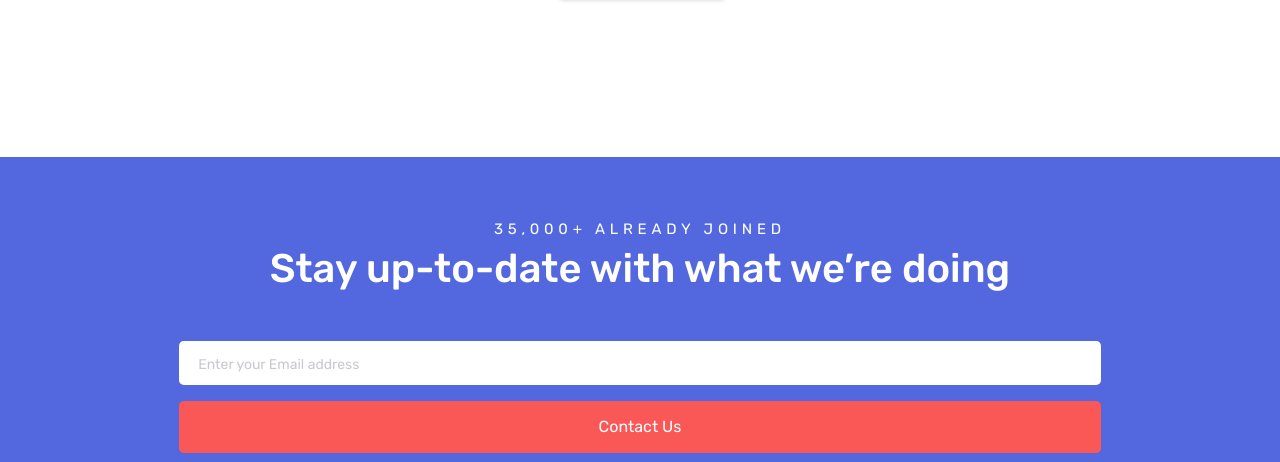
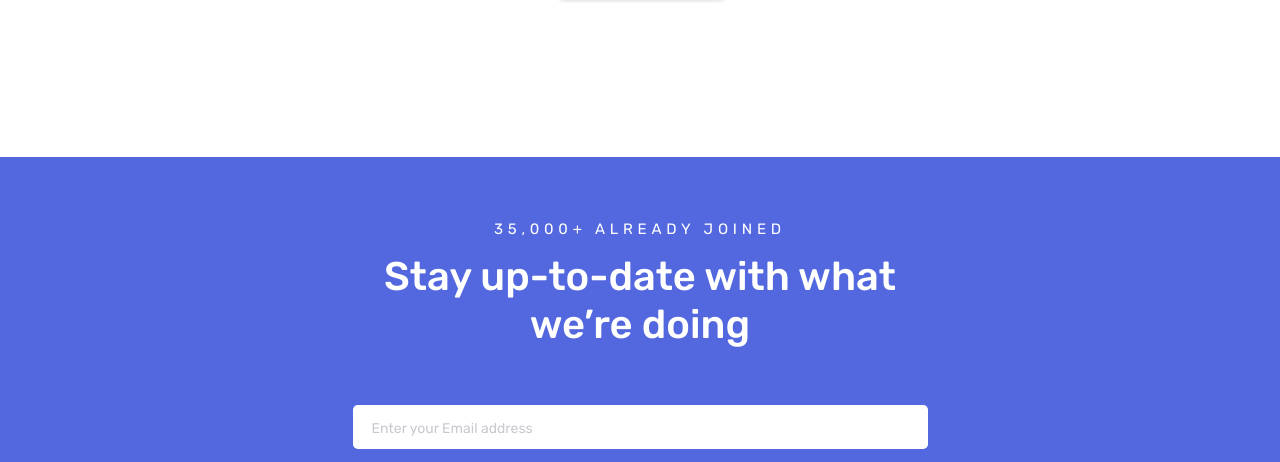
Before and after one commit to Madahva/Bookmark--Landing-page, a plain HTML site: page index.html in a window 1280 px wide. Shown: the part 3110-3572 px from the top of the page. Drawn offline with Linux system fonts and the light colour scheme.

Commit message:
Contact section tablet responsive styled

```diff
--- a/src/styles/contact.css
+++ b/src/styles/contact.css
@@ -12,12 +12,13 @@
 
 .contact__text {
   text-align: center;
+  max-width: 575px;
 }
 
 .contact__text-tittle {
   font-size: clamp(1.6rem, 5vw, 2.5rem);
   font-weight: 500;
-  line-height: 2rem;
+  line-height: clamp(2rem, 7vw, 3rem);
   margin-top: 0;
 }
 
@@ -30,6 +31,8 @@
 
 
 .contact__form {
+  max-width: 575px;
+
   display: flex;
   flex-direction: column;
   gap: 1rem;
```
